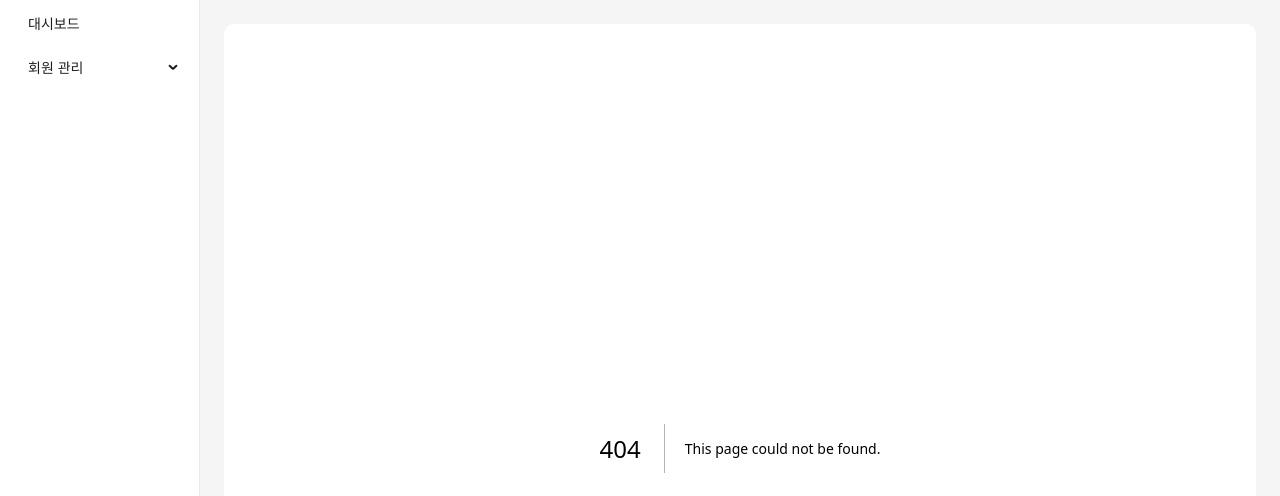
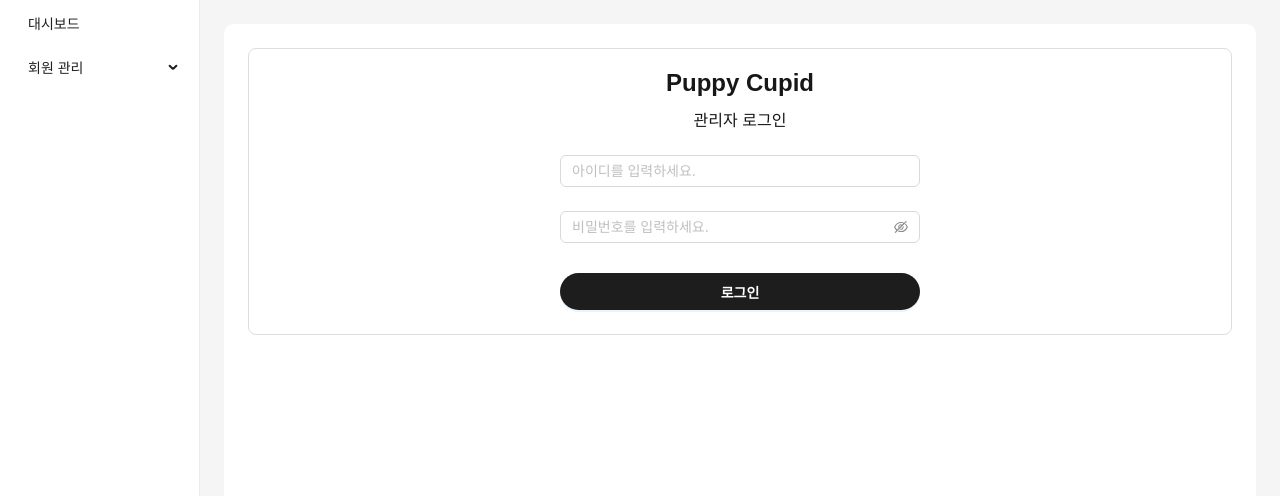
Before and after one commit to Team-YES/PuppyCupid_Admin, a Next.js app in the folder admin-project/: page /login in a window 1280 px wide. Before the commit this address had no page. Shown: the top 496 px of the page. Built offline with nearby package versions, Linux system fonts and the light colour scheme.

Commit message:
Feat: 로그인 ui

```diff
--- a/admin-project/src/components/Reports/index.tsx
+++ b/admin-project/src/components/Reports/index.tsx
@@ -38,7 +38,7 @@ const ReportsComp = ({ title, button }: TitleProps) => {
   const [info, setInfo] = useState<Report[]>([]);
   const [filterType, setFilterType] = useState<string>("all");
 
-  // console.log("신고정보", info);
+  console.log("신고정보", info);
 
   // 필터 적용 및 정렬
   useEffect(() => {
--- /dev/null
+++ b/admin-project/src/features/Login/index.tsx
@@ -0,0 +1,62 @@
+import { LoginFeatStyled } from "./styled";
+import { Form, Input, Button } from "antd";
+
+const LoginFeat = () => {
+  const onFinish = (values: { email: string; password: string }) => {
+    console.log("로그인 정보:", values);
+    // 로그인 요청 처리
+  };
+
+  return (
+    <LoginFeatStyled>
+      {/* 헤더 */}
+      <div className="Login_header">
+        <div className="Login_logo">Puppy Cupid</div>
+        <div className="Login_title">관리자 로그인</div>
+      </div>
+
+      {/* 로그인 폼 */}
+      <Form
+        name="login"
+        onFinish={onFinish}
+        layout="vertical"
+        style={{ maxWidth: 360, margin: "0 auto" }}
+      >
+        <Form.Item
+          // label="아이디"
+          name="email"
+          rules={[{ required: true, message: "아이디를 입력해주세요" }]}
+        >
+          <Input placeholder="아이디를 입력하세요." />
+        </Form.Item>
+
+        <Form.Item
+          // label="비밀번호"
+          name="password"
+          rules={[{ required: true, message: "비밀번호를 입력해주세요" }]}
+          style={{ marginBottom: 30 }}
+        >
+          <Input.Password placeholder="비밀번호를 입력하세요." />
+        </Form.Item>
+
+        <Form.Item>
+          <Button
+            type="primary"
+            htmlType="submit"
+            block
+            style={{
+              borderRadius: 20,
+              height: 37,
+              backgroundColor: "#1d1d1d",
+              fontWeight: 700,
+            }}
+          >
+            로그인
+          </Button>
+        </Form.Item>
+      </Form>
+    </LoginFeatStyled>
+  );
+};
+
+export default LoginFeat;
--- /dev/null
+++ b/admin-project/src/features/Login/styled.ts
@@ -0,0 +1,22 @@
+import styled from "styled-components";
+
+export const LoginFeatStyled = styled.div`
+  border: 1px solid #ddd;
+  border-radius: 8px;
+
+  .Login_header {
+    font-size: 1.5rem;
+    text-align: center;
+    margin-top: 20px;
+    margin-bottom: 24px;
+  }
+
+  .Login_logo {
+    margin-bottom: 10px;
+    font-weight: 700;
+  }
+
+  .Login_title {
+    font-size: 1rem;
+  }
+`;
--- /dev/null
+++ b/admin-project/src/pages/login/index.tsx
@@ -0,0 +1,6 @@
+import LoginFeat from "@/features/Login";
+
+const login = () => {
+  return <LoginFeat />;
+};
+export default login;
--- a/admin-project/src/reducers/getAdminReports.ts
+++ b/admin-project/src/reducers/getAdminReports.ts
@@ -37,7 +37,7 @@ export const getAdminReports = createAsyncThunk(
     try {
       const res = await axios.get("http://localhost:5000/admin/reports");
 
-      console.log("신고reducer", res.data);
+      // console.log("신고reducer", res.data);
       return res.data.reports;
     } catch (error: any) {
       console.error("admin report 요청 실패:", error);
```
